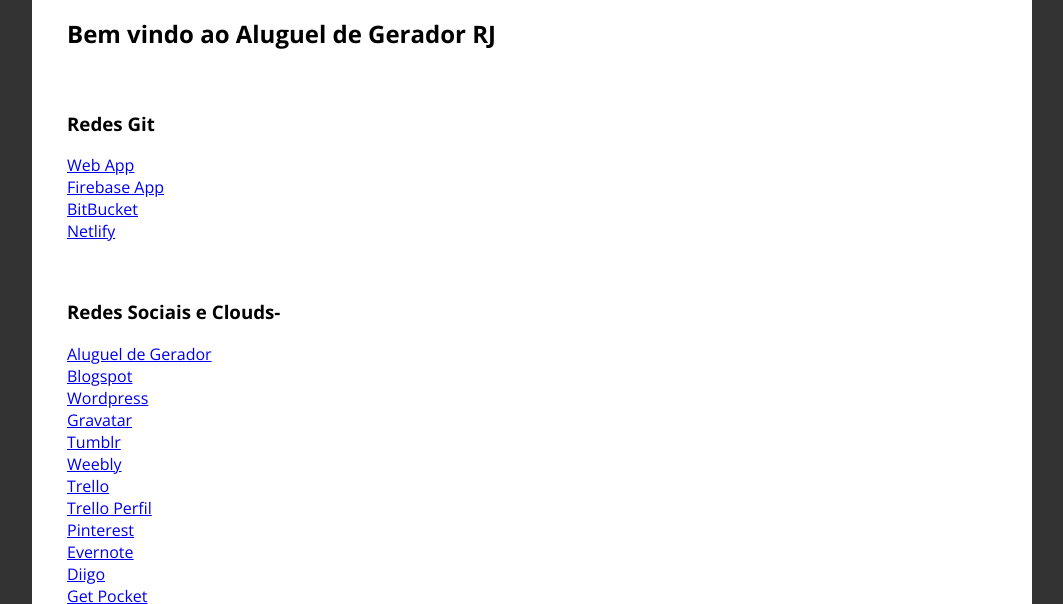
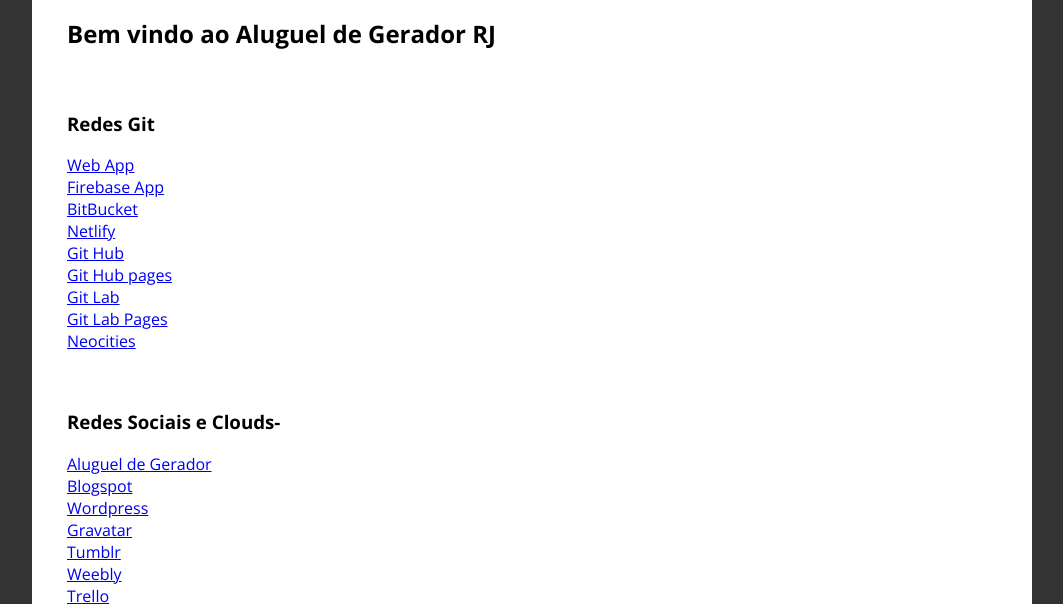
Before and after one commit to alugueldegerador/geradorrj, a plain HTML site: page index.html in a window 1280 px wide. Shown: the part 183-787 px from the top of the page, without its empty margins (108-1171 px from the left). Drawn offline with nearby package versions, Linux system fonts and the light colour scheme.

Commit message:
Update index.html

```diff
--- a/index.html
+++ b/index.html
@@ -47,6 +47,11 @@
 <a href="https://geradores-rj.firebaseapp.com"> Firebase App</a><br>
 <a href="https://bitbucket.org/alugueldegerador/geradoresrj/src/master/">BitBucket</a><br>
 <a href="https://alugueldegeradorrj.netlify.com">Netlify</a><br>
+<a href="https://github.com/alugueldegerador/geradorrj/tree/master">Git Hub</a><br>
+<a href="https://alugueldegerador.github.io/geradorrj/">Git Hub pages</a><br>
+<a href="https://gitlab.com/alugueldegeradoresrio/aluguel-de-gerador-rj">Git Lab</a><br>
+<a href="https://alugueldegeradoresrio.gitlab.io/aluguel-de-gerador-rj ">Git Lab Pages</a><br>
+<a href="https://alugueldegeradorrj.neocities.org">Neocities</a><br>
 
 </p>
 <br>
```
